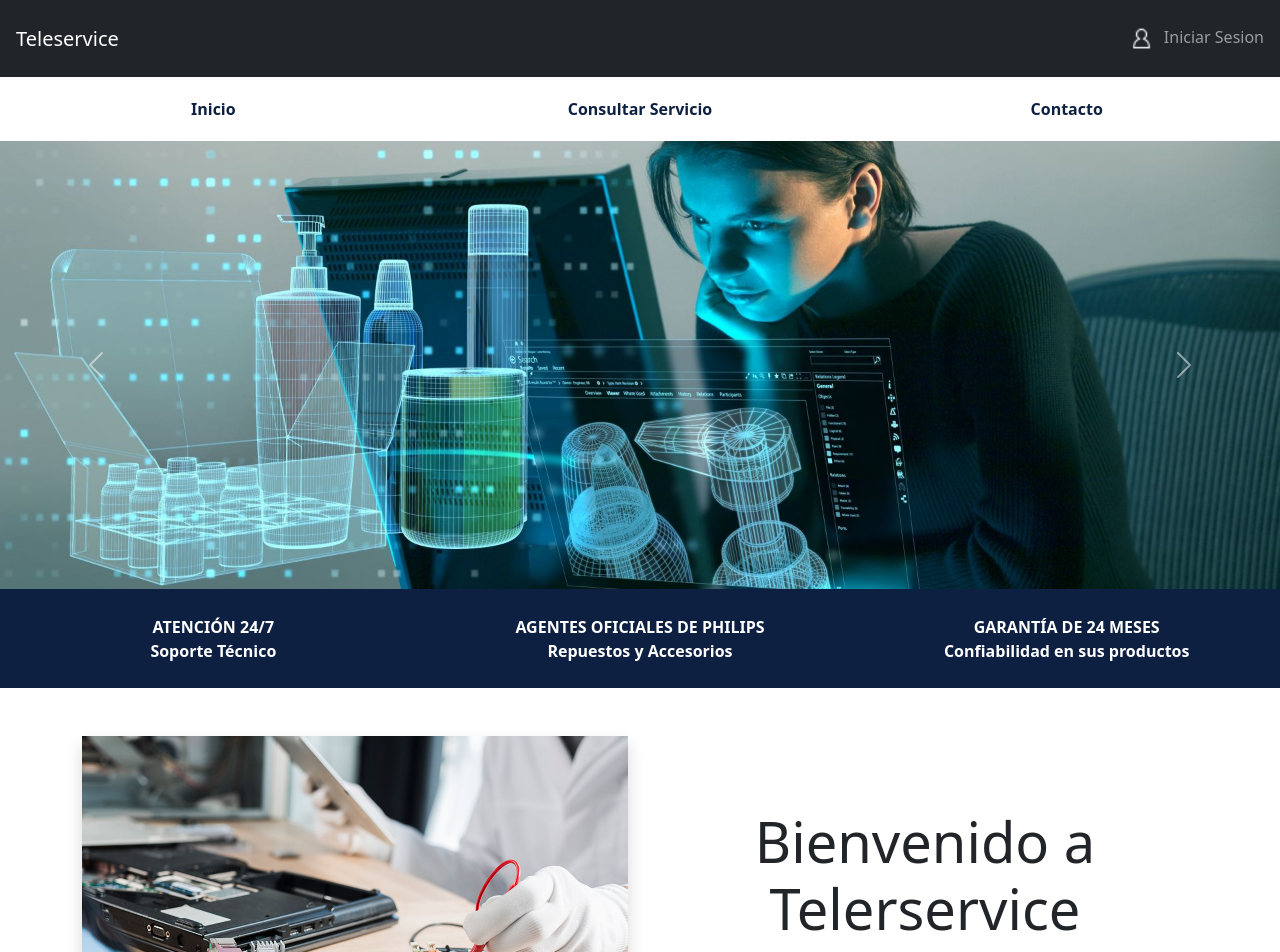
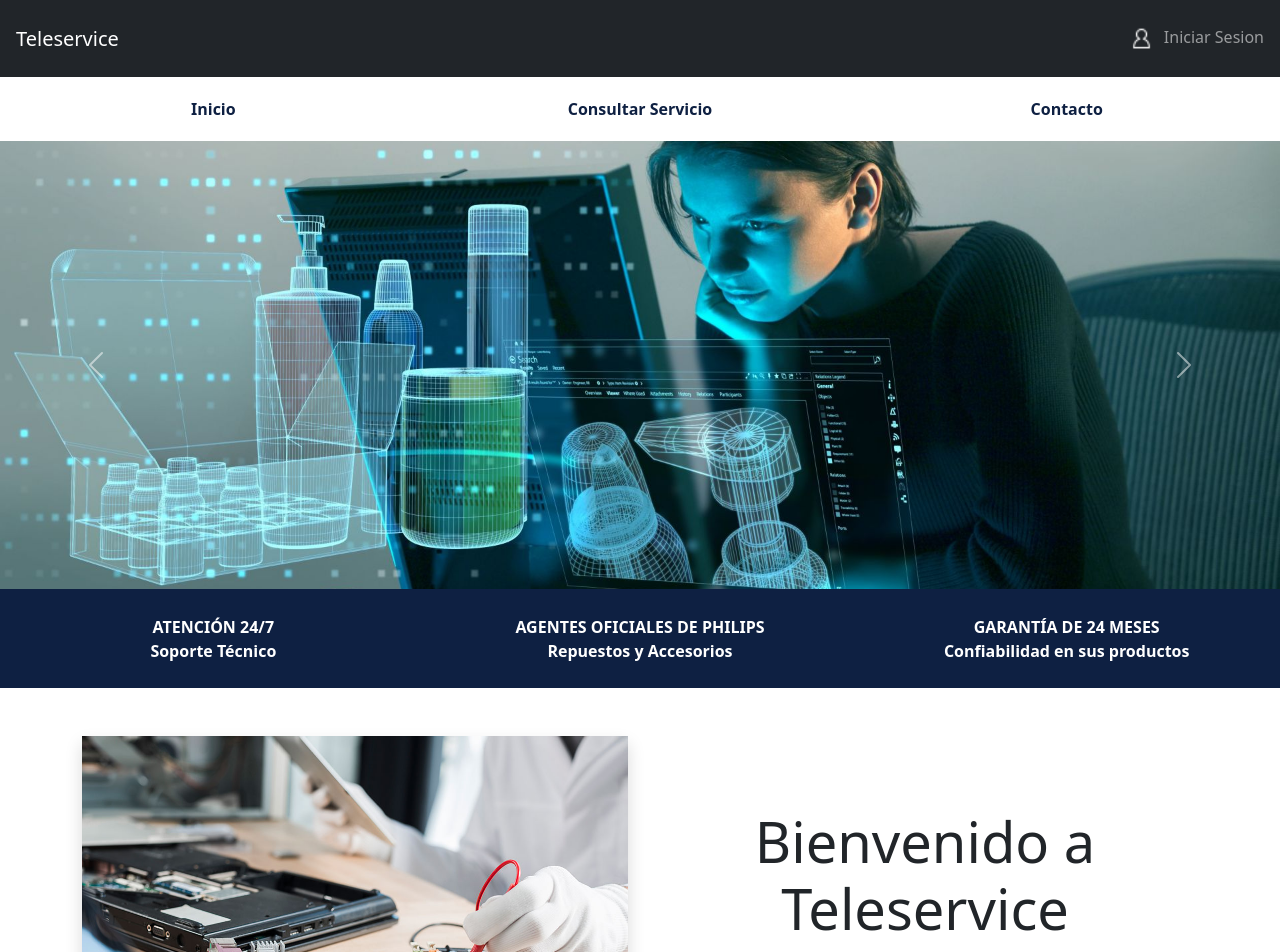
Before and after one commit to IJSagnella/ReactTP, a React (Vite) app in the folder tp-react/: page / in a window 1280 px wide. Shown: the top 952 px of the page. Built offline with nearby package versions, Linux system fonts and the light colour scheme.

Commit message:
cambio el texto de h1

```diff
--- a/tp-react/src/pages/Inicio.jsx
+++ b/tp-react/src/pages/Inicio.jsx
@@ -45,7 +45,7 @@ export const Inicio = () => {
                     </div>
                     <div className="col-lg-6">
                         <div className="p-5 mt-4">
-                            <h1 className="display-4">Bienvenido a Telerservice</h1>
+                            <h1 className="display-4">Bienvenido a Teleservice</h1>
                             <p className="lead">Somo un servicio técnico electronico, brindamos una mayor comodidad y puntualidad a nuestros clientes, solucionando cualquier desperfecto técnico, ya sea dentro o fuera de la garantiá.
                                 Contamos con una alta gama de marcas y reparamos desde electrodomesticos, televisores hasta accesorios!.
                             </p>
```
